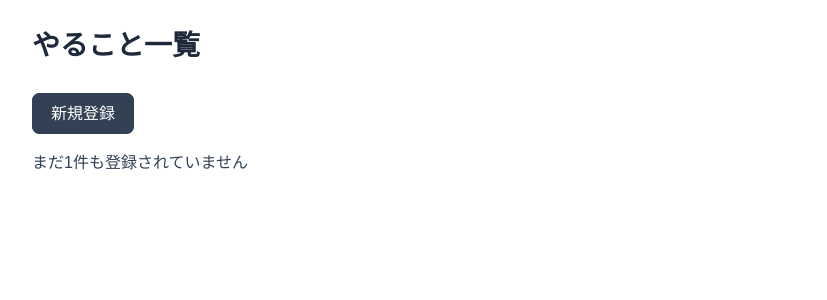
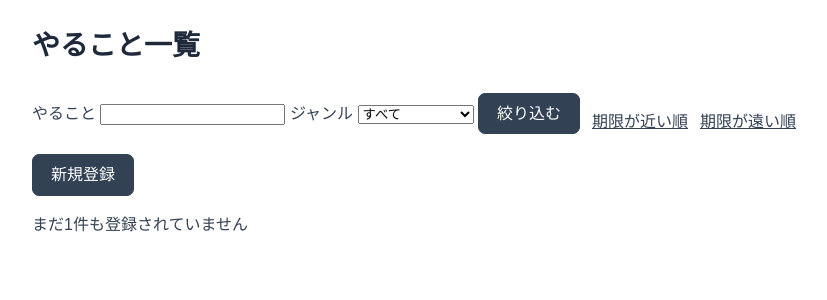
Before and after one commit to hoshino-cloud/fw-todo, a Spring Boot app: page /todos in a window 1280 px wide. Shown: the top 300 px of the page, without its empty margins (174-1001 px from the left). Run offline with Spring Boot 4, Linux system fonts and the light colour scheme; data that the repository does not hold is empty; some libraries are stand-ins or nearby versions.

Commit message:
検索・並び変え

```diff
--- a/src/main/java/com/example/todoapp/HomeController.java
+++ b/src/main/java/com/example/todoapp/HomeController.java
@@ -9,6 +9,7 @@ import org.springframework.web.bind.annotation.GetMapping;
 import org.springframework.web.bind.annotation.ModelAttribute;
 import org.springframework.web.bind.annotation.PathVariable;
 import org.springframework.web.bind.annotation.PostMapping;
+import org.springframework.web.bind.annotation.RequestParam;
 import org.springframework.web.servlet.mvc.support.RedirectAttributes;
 
 @Controller
@@ -27,8 +28,18 @@ public class HomeController {
     }
 
     @GetMapping("/todos")
-    public String todos(Model model) {
-        model.addAttribute("todos", todoMapper.findAll());
+    public String todos(
+            @RequestParam(defaultValue = "") String keyword,
+            @RequestParam(defaultValue = "") String category,
+            @RequestParam(defaultValue = "asc") String order,
+            Model model) {
+        if (!"desc".equals(order)) {
+            order = "asc";
+        }
+        model.addAttribute("todos", todoMapper.search(keyword, category, order));
+        model.addAttribute("keyword", keyword);
+        model.addAttribute("category", category);
+        model.addAttribute("order", order);
         return "todos";
     }
 
--- a/src/main/java/com/example/todoapp/TodoMapper.java
+++ b/src/main/java/com/example/todoapp/TodoMapper.java
@@ -8,7 +8,8 @@ import org.apache.ibatis.annotations.Param;
 @Mapper
 public interface TodoMapper {
 
-    List<Todo> findAll();
+    List<Todo> search(@Param("keyword") String keyword, @Param("category") String category,
+            @Param("order") String order);
 
     Todo findById(@Param("id") Long id);
 
--- a/src/main/resources/templates/todos.html
+++ b/src/main/resources/templates/todos.html
@@ -12,6 +12,26 @@
         <h1 class="page-title">やること一覧</h1>
 
         <p class="flash" th:if="${message}" th:text="${message}"></p>
+
+        <div class="search-bar">
+            <form action="/todos" method="get">
+                <input type="hidden" name="order" th:value="${order}">
+                <label for="keyword">やること</label>
+                <input id="keyword" type="text" name="keyword" th:value="${keyword}">
+                <label for="category">ジャンル</label>
+                <select id="category" name="category">
+                    <option value="" th:selected="${category == ''}">すべて</option>
+                    <option value="デザイン" th:selected="${category == 'デザイン'}">デザイン</option>
+                    <option value="マーケティング" th:selected="${category == 'マーケティング'}">マーケティング</option>
+                    <option value="プログラミング" th:selected="${category == 'プログラミング'}">プログラミング</option>
+                    <option value="資格" th:selected="${category == '資格'}">資格</option>
+                    <option value="就職活動" th:selected="${category == '就職活動'}">就職活動</option>
+                </select>
+                <button class="btn" type="submit">絞り込む</button>
+            </form>
+            <a class="link" th:href="@{/todos(keyword=${keyword}, category=${category}, order='asc')}">期限が近い順</a>
+            <a class="link" th:href="@{/todos(keyword=${keyword}, category=${category}, order='desc')}">期限が遠い順</a>
+        </div>
 
         <a class="btn" href="/todos/new">新規登録</a>
 
```
Also changed, not shown: src/main/resources/mapper/TodoMapper.xml (+19 -2 lines).
